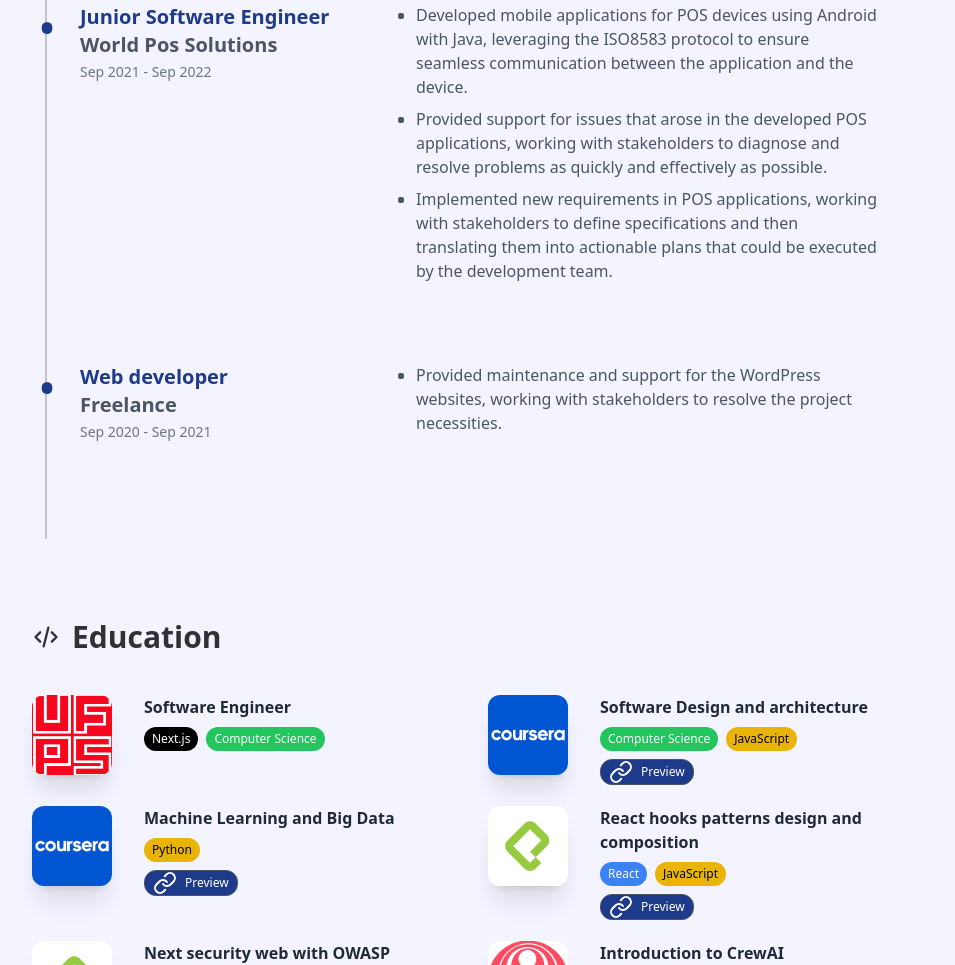
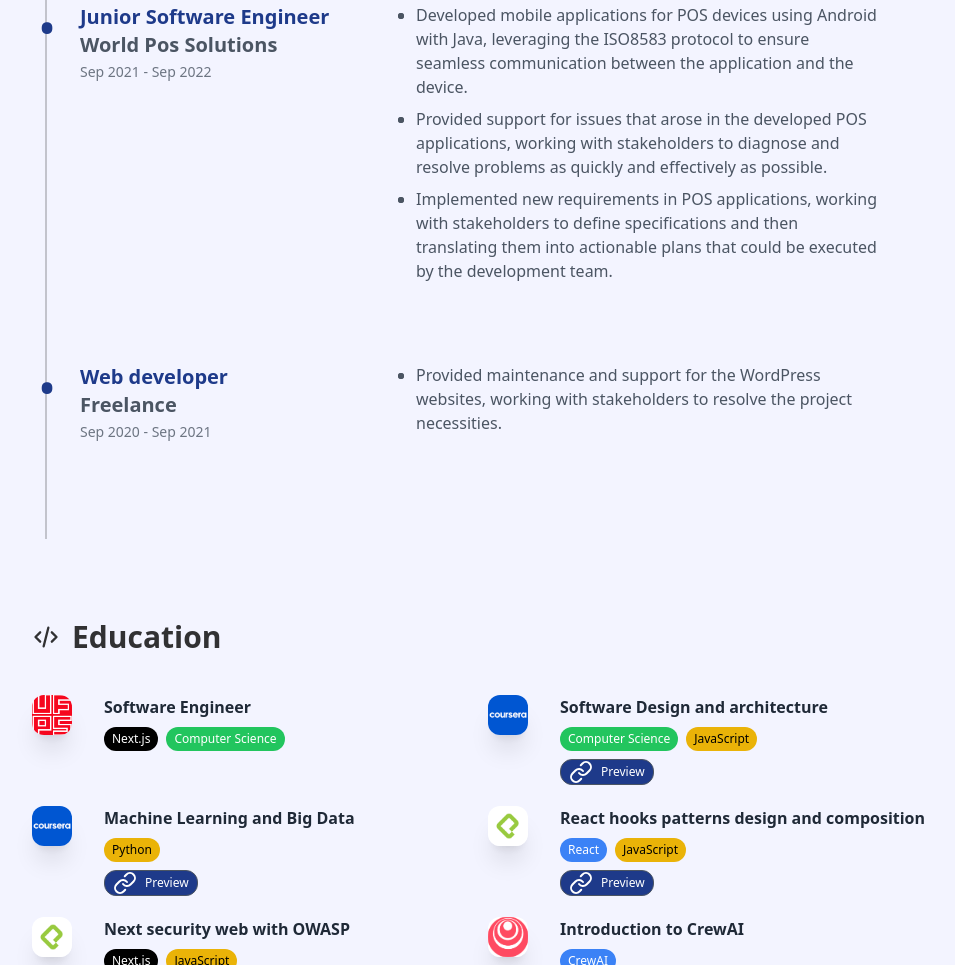
Before and after one commit to nat-reyes/portfolio-astro, an Astro site: page / in a window 1280 px wide. Shown: the part 1835-2800 px from the top of the page, without its empty margins (160-1115 px from the left). Built offline with nearby package versions, Linux system fonts and the light colour scheme; Astro itself is replaced by a stand-in of ours.

Commit message:
Updated width for mobile

```diff
--- a/src/components/Education.astro
+++ b/src/components/Education.astro
@@ -9,9 +9,9 @@ import { Image } from 'astro:assets';
         Astro.props.data.map(({certifiedByIcon, title, tags, link}) => (
                 <article class="flex flex-col space-x-0 space-y-8 group md:flex-row md:space-x-8 md:space-y-0">
                     <div>
-                        <div class="relative flex flex-col items-center col-span-6 row-span-5 gap-8 transition duration-500 ease-in-out transform shadow-xl overflow-clip rounded-xl sm:rounded-xl md:w-20 md:group-hover:-translate-y-1 md:group-hover:shadow-2xl lg:hover:bg-gray-800/50">
+                        <div class="relative flex flex-col items-center col-span-6 row-span-5 gap-8 transition duration-500 ease-in-out transform shadow-xl overflow-clip rounded-xl sm:rounded-xl md:w-10 md:group-hover:-translate-y-1 md:group-hover:shadow-2xl lg:hover:bg-gray-800/50">
                             <Image alt="education place"
-                                 class="object-cover object-top w-full h-10 transition duration-500 sm:h-full md:scale-110 md:group-hover:scale-105"
+                                 class="object-cover object-top w-10 h-10 transition duration-500 sm:h-full md:scale-110 md:group-hover:scale-105"
                                    loading="lazy" src={certifiedByIcon}/>
                         </div>
                     </div>
--- a/src/layouts/Layout.astro
+++ b/src/layouts/Layout.astro
@@ -14,7 +14,7 @@ const { description, title } = Astro.props
 	<head>
 		<meta charset="UTF-8" />
 		<meta name="description" content="Astro description" />
-		<meta name="viewport" content="width=device-width" />
+		<meta name="viewport" content="width=device-width, initial-scale=1.0">
 		<link rel="icon" type="image/svg+xml" href="../../public/web.png"/>
 		<meta name="generator" content={description} />
 		<title>{title}</title>
@@ -39,8 +39,14 @@ const { description, title } = Astro.props
 		display: flex;
 		flex-direction: column;
 		background: #F3F4FF;
-		min-height: 100vh;
 		overscroll-behavior: none;
+
+		@media (max-width: 768px) {
+			width: 1200px;
+			margin: 0 auto;
+			padding-inline: 30px;
+
+		}
 	}
 
 	code {
```
Also changed, not shown: 1 other file.
